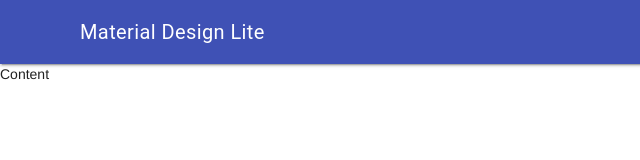
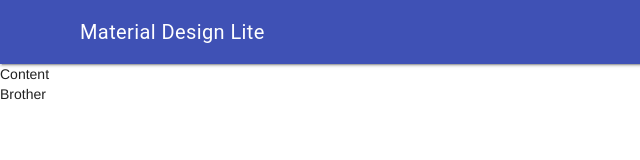
Before and after one commit to mikniche/mdl, a website: page index.html in a window 1280 px wide. Shown: the full height of the page, 0-640 px from the left. Drawn offline with nearby package versions, Linux system fonts and the light colour scheme.

Commit message:
Test commit

```diff
--- a/index.html
+++ b/index.html
@@ -42,6 +42,7 @@
         </div>
         <main class="mdl-layout__content">
             <div>Content</div>
+            <div>Brother</div>
         </main>
     </div>
 
```
